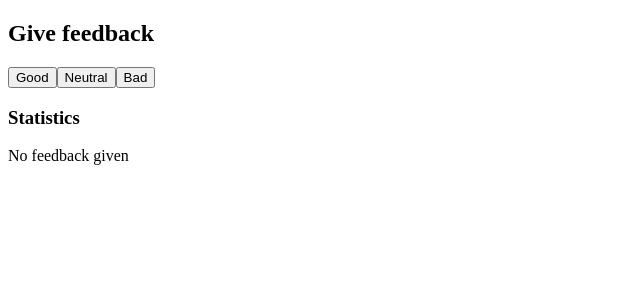
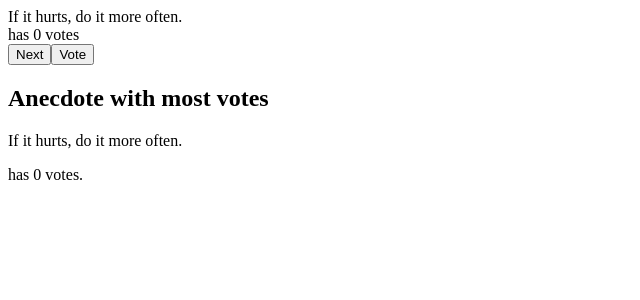
Before and after one commit to Daniii-a/FullStackCourse, a React (Vite) app: page / in a window 1280 px wide. Shown: the top 300 px of the page, without its empty margins (0-640 px from the left). Built offline with nearby package versions, Linux system fonts and the light colour scheme.

Commit message:
Completado 1.12 a 1.14

```diff
--- a/src/App.jsx
+++ b/src/App.jsx
@@ -1,93 +1,46 @@
-import { useState } from 'react';
+import { useState } from 'react'
 
-const StatisticsLine = (props) => {
-  return(
-    <tr>
-      <td>{props.text}</td>
-      <td>{props.value}</td>
-    </tr>
-  )
+const App = () => {
+  const anecdotes = [
+    'If it hurts, do it more often.',
+    'Adding manpower to a late software project makes it later!',
+    'The first 90 percent of the code accounts for the first 10 percent of the development time...The remaining 10 percent of the code accounts for the other 90 percent of the development time.',
+    'Any fool can write code that a computer can understand. Good programmers write code that humans can understand.',
+    'Premature optimization is the root of all evil.',
+    'Debugging is twice as hard as writing the code in the first place. Therefore, if you write the code as cleverly as possible, you are, by definition, not smart enough to debug it.',
+    'Programming without an extremely heavy use of console.log is same as if a doctor would refuse to use x-rays or blood tests when diagnosing patients.',
+    'The only way to go fast, is to go well.'
+  ]
+
+  const [selected, setSelected] = useState(0)
+  const [votes, setVotes] = useState(new Array(anecdotes.length).fill(0))
+
+  const handleNextClick = () => {
+    const Random = Math.floor(Math.random()*anecdotes.length)
+    setSelected(Random)
   }
 
-const Button = (props) => {
-  return(
-    <button onClick={props.handleClick}>
-      {props.text}
-    </button>
-  )
+  const handleVoteClick = () => {
+    const copyVotes = [...votes]
+    copyVotes[selected] += 1
+    setVotes(copyVotes)
   }
 
-const Statistics = (props) => {
-    if (props.total === 0) {
-      return(
+  const maxVotes = Math.max(...votes)
+  const mostVotedIndex = votes.indexOf(maxVotes)
+
+  return (
     <div>
-          <h3>Statistics</h3>
-          <p>No feedback given</p>
+      {anecdotes[selected]}
+      <br />
+      <div>has {votes[selected]} votes</div>
+      <button onClick={handleNextClick}>Next</button>
+      <button onClick={handleVoteClick}>Vote</button>
+      <h2>Anecdote with most votes</h2>
+      <p>{anecdotes[mostVotedIndex]}</p>
+      <p>has {maxVotes} votes.</p>
     </div>
   )
 }
 
-    return(
-  <div>
-    <h3>Statistics</h3>
-    <table>
-      <tbody>
-        <StatisticsLine text="Good" value={props.good} />
-        <StatisticsLine text="Neutral" value={props.neutral} />
-        <StatisticsLine text="Bad" value={props.bad} />
-        <StatisticsLine text="Total" value={props.total} />
-        <StatisticsLine text="Average" value={props.average} />
-        <StatisticsLine text="Positive" value={props.positive} />
-      </tbody>
-    </table>
-  </div>
-  )
-}
-
-const App = () => {
-  const [good, setGood] = useState(0);
-  const [neutral, setNeutral] = useState(0);
-  const [bad, setBad] = useState(0);
-
-  const handleGoodClick = () => {
-      console.log('Clicked Good')
-    setGood(good + 1)
-    }
-
-  const handleNeutralClick = () => {
-      console.log('Clicked Neutral')
-    setNeutral(neutral + 1)
-  }
-
-  const handleBadClick = () => {
-      console.log('Clicked Bad')
-    setBad(bad + 1)
-  }
-
-  const total = good + neutral + bad
-
-  const average = (good * 1 + neutral * 0 + bad * -1) / total
-
-  const positivePercentage = (good / total) * 100
-
-  return(
-    <div>
-      <h2>Give feedback</h2>
-
-      <Button handleClick={handleGoodClick} text="Good"/>
-      <Button handleClick={handleNeutralClick} text="Neutral"/>
-      <Button handleClick={handleBadClick} text="Bad"/>
-
-      <Statistics
-      good={good}
-      neutral={neutral}
-      bad={bad}
-      total={total}
-      average={average}
-      positive={positivePercentage}
-      />
-    </div>
-  )
-
-}
 export default App
```
Lines whose indentation alone changed are shown as unchanged.
